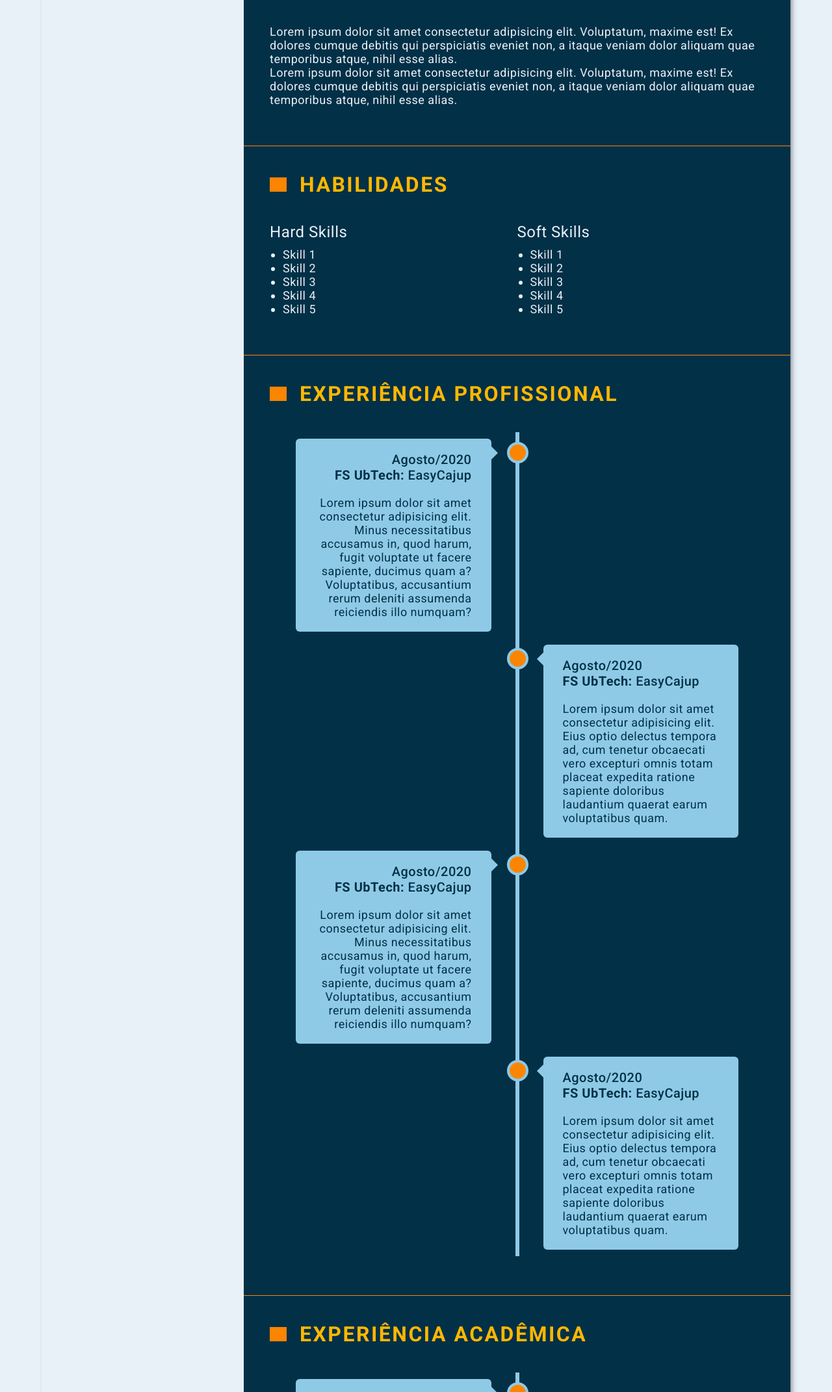
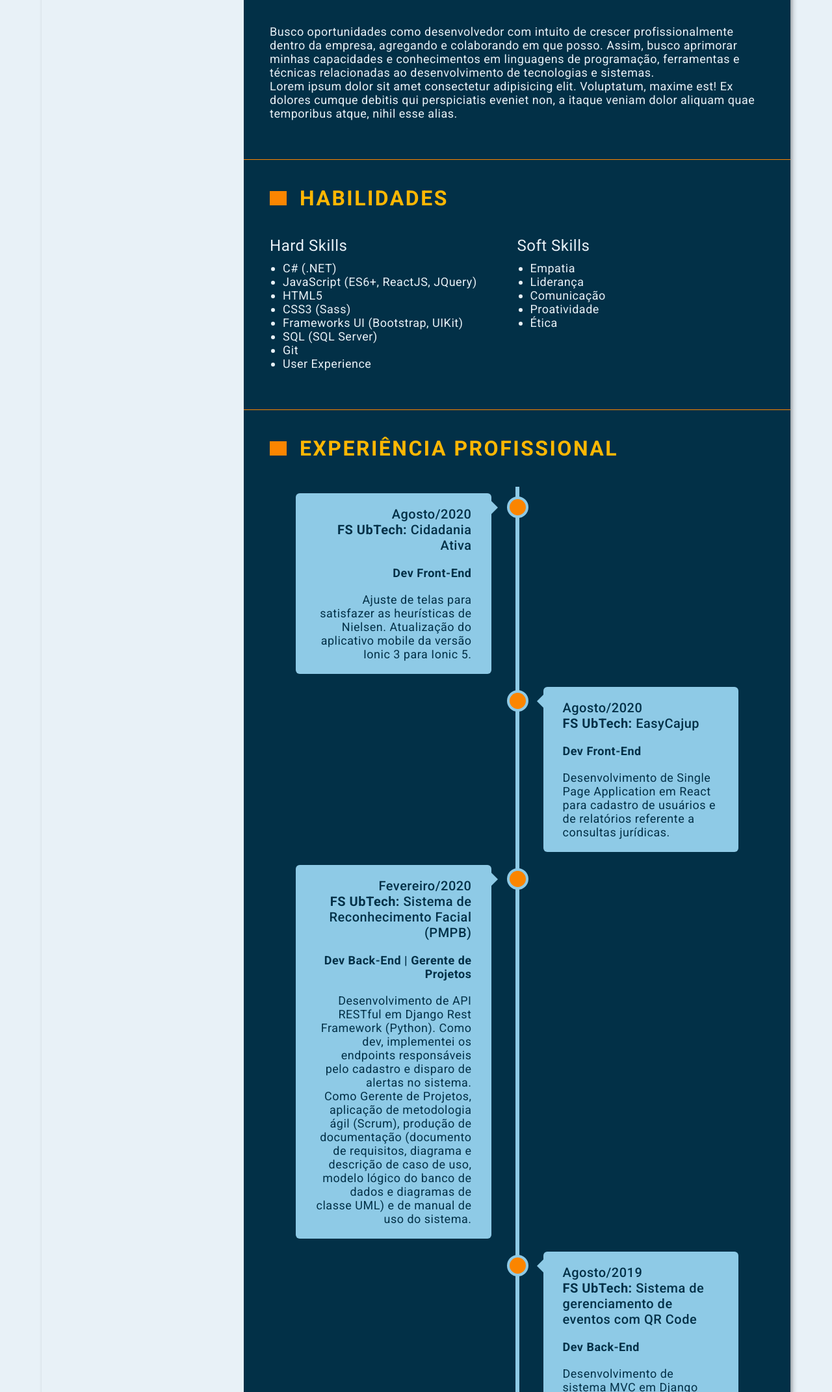
Before and after one commit to joaomarcos11/curriculum-jquery, a plain HTML site: page index.html in a window 1280 px wide. Shown: the part 658-2800 px from the top of the page at 65% size. Drawn offline with Linux system fonts and the light colour scheme.

Commit message:
D05: adicionando conteudo reais no html

```diff
--- a/index.html
+++ b/index.html
@@ -16,10 +16,10 @@
 <body>
   <div class="page-container">
 
-    <nav>
+    <nav id="nav-menu">
       <ul>
         <li>
-          <a href="#pageStart">Início</a>
+          <a href="#page-start">Início</a>
         </li>
         <li>
           <a href="#personal-info">Informações pessoais</a>
@@ -31,10 +31,10 @@
           <a href="#skills">Habilidades</a>
         </li>
         <li>
-          <a href="#jobsExperience">Experiência Profissional</a>
+          <a href="#jobs-exp">Experiência Profissional</a>
         </li>
         <li>
-          <a href="#graduationExperience">Experiência Acadêmica</a>
+          <a href="#graduation-exp">Experiência Acadêmica</a>
         </li>
         <li>
           <a href="#page-end">Fim</a>
@@ -73,10 +73,11 @@
         <div class="aboutme-container">
 
           <h2>Sobre mim</h2>
-          <p>Lorem ipsum dolor sit amet consectetur adipisicing elit.
-            Voluptatum, maxime est! Ex dolores cumque debitis qui perspiciatis
-            eveniet non, a itaque veniam dolor aliquam quae temporibus atque,
-            nihil esse alias.
+          <p>Busco oportunidades como desenvolvedor com intuito de crescer
+            profissionalmente dentro da empresa, agregando e colaborando em que
+            posso. Assim, busco aprimorar minhas capacidades e conhecimentos em
+            linguagens de programação, ferramentas e técnicas relacionadas ao
+            desenvolvimento de tecnologias e sistemas.
           </p>
           <p>Lorem ipsum dolor sit amet consectetur adipisicing elit.
             Voluptatum, maxime est! Ex dolores cumque debitis qui perspiciatis
@@ -95,22 +96,25 @@
             <section>
               <h3>Hard Skills</h3>
               <ul>
-                <li>Skill 1</li>
-                <li>Skill 2</li>
-                <li>Skill 3</li>
-                <li>Skill 4</li>
-                <li>Skill 5</li>
+                <li>C# (.NET)</li>
+                <li>JavaScript (ES6+, ReactJS, JQuery)</li>
+                <li>HTML5</li>
+                <li>CSS3 (Sass)</li>
+                <li>Frameworks UI (Bootstrap, UIKit)</li>
+                <li>SQL (SQL Server)</li>
+                <li>Git</li>
+                <li>User Experience</li>
               </ul>
             </section>
 
             <section>
               <h3>Soft Skills</h3>
               <ul>
-                <li>Skill 1</li>
-                <li>Skill 2</li>
-                <li>Skill 3</li>
-                <li>Skill 4</li>
-                <li>Skill 5</li>
+                <li>Empatia</li>
+                <li>Liderança</li>
+                <li>Comunicação</li>
+                <li>Proatividade</li>
+                <li>Ética</li>
               </ul>
             </section>
           </div>
@@ -129,9 +133,12 @@
           <div class="container left">
             <div class="content">
               <h3>
-                Agosto/2020 <br /> <strong>FS UbTech:</strong> EasyCajup
+                Agosto/2020 <br /> <strong>FS UbTech:</strong> Cidadania Ativa
               </h3>
-              <p>Lorem ipsum dolor sit amet consectetur adipisicing elit. Minus necessitatibus accusamus in, quod harum, fugit voluptate ut facere sapiente, ducimus quam a? Voluptatibus, accusantium rerum deleniti assumenda reiciendis illo numquam?</p>
+              <h4>Dev Front-End</h4>
+              <p>
+                Ajuste de telas para satisfazer as heurísticas de Nielsen. Atualização do aplicativo mobile da versão Ionic 3 para Ionic 5.
+              </p>
             </div>
           </div>
 
@@ -140,25 +147,37 @@
               <h3>
                 Agosto/2020 <br /> <strong>FS UbTech:</strong> EasyCajup
               </h3>
-              <p>Lorem ipsum dolor sit amet consectetur adipisicing elit. Eius optio delectus tempora ad, cum tenetur obcaecati vero excepturi omnis totam placeat expedita ratione sapiente doloribus laudantium quaerat earum voluptatibus quam.</p>
+              <h4>Dev Front-End</h4>
+              <p>
+                Desenvolvimento de Single Page Application em React para cadastro de usuários e de relatórios referente a consultas jurídicas.
+              </p>
             </div>
           </div>
 
           <div class="container left">
             <div class="content">
               <h3>
-                Agosto/2020 <br /> <strong>FS UbTech:</strong> EasyCajup
+                Fevereiro/2020 <br /> <strong>FS UbTech:</strong> Sistema de Reconhecimento Facial (PMPB)
               </h3>
-              <p>Lorem ipsum dolor sit amet consectetur adipisicing elit. Minus necessitatibus accusamus in, quod harum, fugit voluptate ut facere sapiente, ducimus quam a? Voluptatibus, accusantium rerum deleniti assumenda reiciendis illo numquam?</p>
+              <h4>Dev Back-End | Gerente de Projetos</h4>
+              <p>
+                Desenvolvimento de API RESTful em Django Rest Framework (Python). Como dev, implementei os endpoints responsáveis pelo cadastro e disparo de alertas no sistema.
+              </p>
+              <p>
+                Como Gerente de Projetos, aplicação de metodologia ágil (Scrum), produção de documentação (documento de requisitos, diagrama e descrição de caso de uso, modelo lógico do banco de dados e diagramas de classe UML) e de manual de uso do sistema.
+              </p>
             </div>
           </div>
 
           <div class="container right">
             <div class="content">
               <h3>
-                Agosto/2020 <br /> <strong>FS UbTech:</strong> EasyCajup
+                Agosto/2019 <br /> <strong>FS UbTech:</strong> Sistema de gerenciamento de eventos com QR Code
               </h3>
-              <p>Lorem ipsum dolor sit amet consectetur adipisicing elit. Eius optio delectus tempora ad, cum tenetur obcaecati vero excepturi omnis totam placeat expedita ratione sapiente doloribus laudantium quaerat earum voluptatibus quam.</p>
+              <h4>Dev Back-End</h4>
+              <p>
+                Desenvolvimento de sistema MVC em Django (Python) para cadastro de participantes e contabilização de carga horária do usuário no evento de acordo com uso de QR Code.
+              </p>
             </div>
           </div>
 
@@ -177,8 +196,9 @@
             <div class="container left">
               <div class="content">
                 <h3>
-                  Agosto/2020 <br /> <strong>FS UbTech:</strong> EasyCajup
+                  2019/2020 <br /> <strong>Sistemas para internet</strong> (Unipe)
                 </h3>
+                <h4>CRA: 8,98</h4>
                 <p>Lorem ipsum dolor sit amet consectetur adipisicing elit. Minus necessitatibus accusamus in, quod harum, fugit voluptate ut facere sapiente, ducimus quam a? Voluptatibus, accusantium rerum deleniti assumenda reiciendis illo numquam?</p>
               </div>
             </div>
@@ -186,8 +206,9 @@
             <div class="container right">
               <div class="content">
                 <h3>
-                  Agosto/2020 <br /> <strong>FS UbTech:</strong> EasyCajup
+                  2014/2015 <br /> <strong>Bachelor in Civil Engineering</strong> (Athlone Institute of Tecnhology)
                 </h3>
+                <h4>CRA: -</h4>
                 <p>Lorem ipsum dolor sit amet consectetur adipisicing elit. Eius optio delectus tempora ad, cum tenetur obcaecati vero excepturi omnis totam placeat expedita ratione sapiente doloribus laudantium quaerat earum voluptatibus quam.</p>
               </div>
             </div>
@@ -195,18 +216,10 @@
             <div class="container left">
               <div class="content">
                 <h3>
-                  Agosto/2020 <br /> <strong>FS UbTech:</strong> EasyCajup
+                  2011/2018 <br /> <strong>Engenharia Civil</strong> (Universidade Federal da Paraíba)
                 </h3>
+                <h4>CRA: 8,05</h4>
                 <p>Lorem ipsum dolor sit amet consectetur adipisicing elit. Minus necessitatibus accusamus in, quod harum, fugit voluptate ut facere sapiente, ducimus quam a? Voluptatibus, accusantium rerum deleniti assumenda reiciendis illo numquam?</p>
-              </div>
-            </div>
-
-            <div class="container right">
-              <div class="content">
-                <h3>
-                  Agosto/2020 <br /> <strong>FS UbTech:</strong> EasyCajup
-                </h3>
-                <p>Lorem ipsum dolor sit amet consectetur adipisicing elit. Eius optio delectus tempora ad, cum tenetur obcaecati vero excepturi omnis totam placeat expedita ratione sapiente doloribus laudantium quaerat earum voluptatibus quam.</p>
               </div>
             </div>
 
@@ -221,7 +234,8 @@
 
   </div>
 
-  <script src="scripts/jquery.js"></script>
-  <script src="scripts/index.js"></script>
+  <script src="./scripts/jquery.js"></script>
+  <script src="./scripts/app.js"></script>
+  <!-- <script src="./scripts/app.js" defer></script> -->
 </body>
 </html>
```
